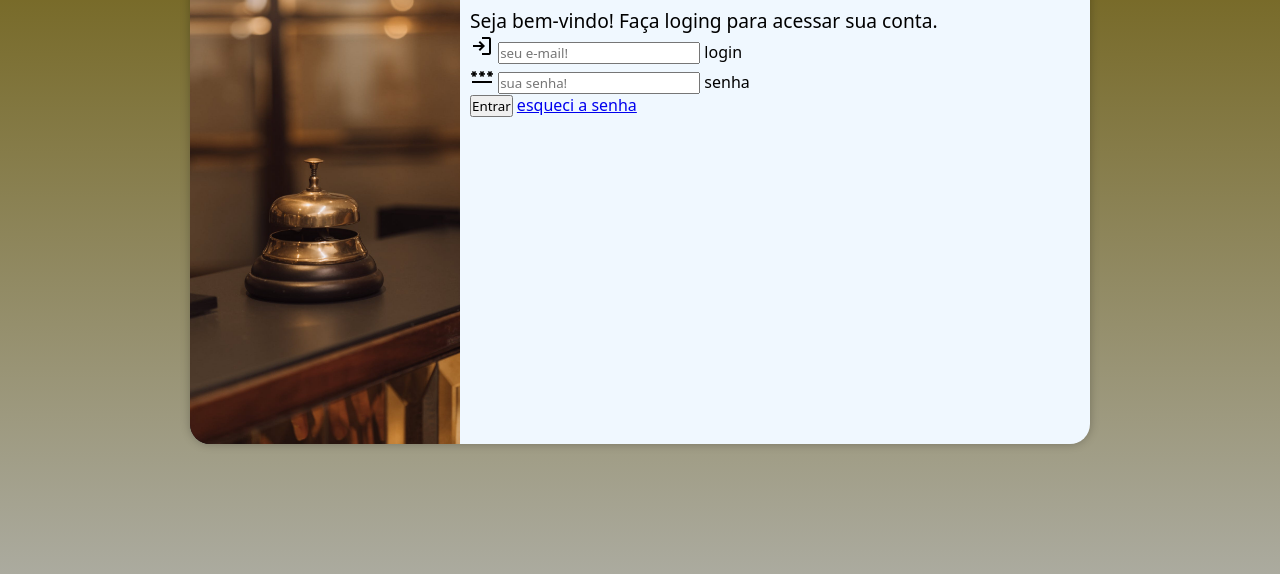
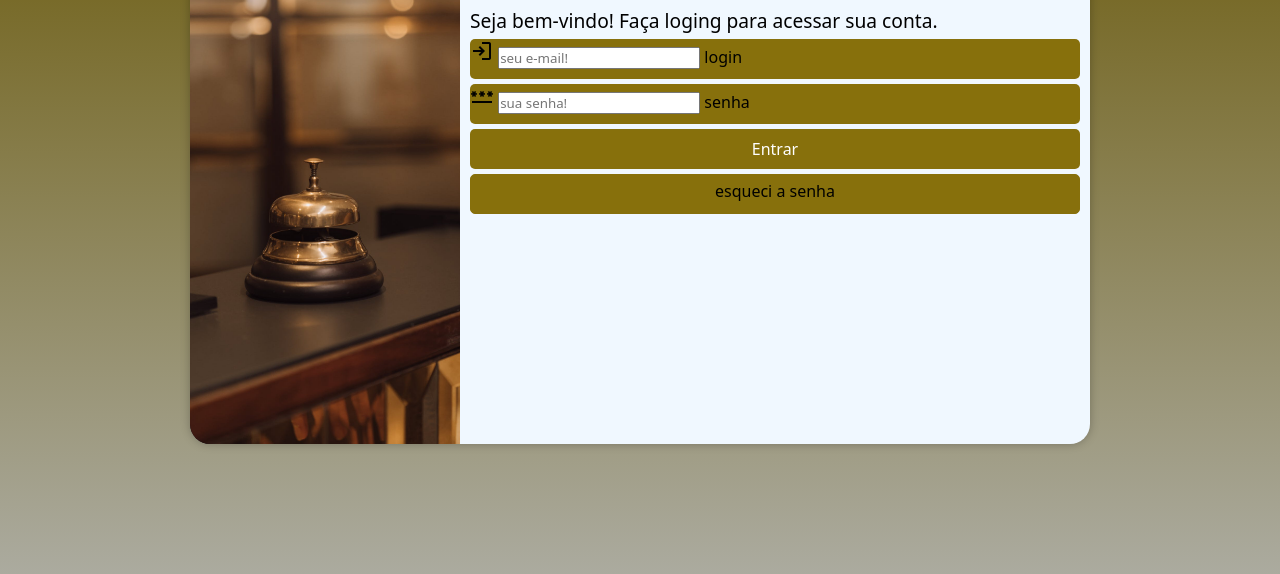
Before and after one commit to victorfort/projeto-login, a plain HTML site: page index.html in a window 1280 px wide. Shown: the part 206-780 px from the top of the page. Drawn offline with nearby package versions, Linux system fonts and the light colour scheme.

Commit message:
personalizando botoes

```diff
--- a/estilos/style.css
+++ b/estilos/style.css
@@ -55,5 +55,52 @@ div#formulario > h1 {
 div#formulario >p {
     font-size: 0.8em;
 
+}
+
+form > div.campo{
+    background-color: #87700c;
+    display: block;
+    width: 100%;
+    height: 40px;
+    border-radius: 5px;
+    margin: 5px 0px;
 
 }
+form > input[type=submit]{
+    display: block;
+    font-size: 1em;
+    width: 100%;
+    height: 40px;
+    background-color: #87700c;
+    color: white;
+    border: none;
+    border-radius: 5px;
+    cursor: pointer;
+}
+
+form > input[type=submit]:hover{
+    background-color: #554601;
+    box-shadow: 5px 5px 10px rgba(0, 0, 0, 0.622);
+    transition: 0.5s;
+    border: 1px solid #0a0a0a;
+}
+form >a{
+    display: block;
+    text-align: center;
+    font-size: 1em;
+    width: 100%;
+    height: 40px;
+    background-color: #87700c;
+    border-radius: 5px;
+    border: 1px solid #87700c;
+    text-decoration: none;
+    color: black;
+    padding-top: 5px;
+    margin-top: 5px;
+}
+form > a:hover{
+    background-color: #554601;
+    box-shadow: 5px 5px 10px rgba(0, 0, 0, 0.622);
+    transition: 0.5s;
+    border: 1px solid #0a0a0a;
+}
--- a/index.html
+++ b/index.html
@@ -38,7 +38,7 @@
 
                     </div>
                     <input type="submit" value="Entrar">
-                    <a href="esqueci.html">
+                    <a  href="esqueci.html" class="botao">
                         esqueci a senha
                     </a>
                 </form>
```
